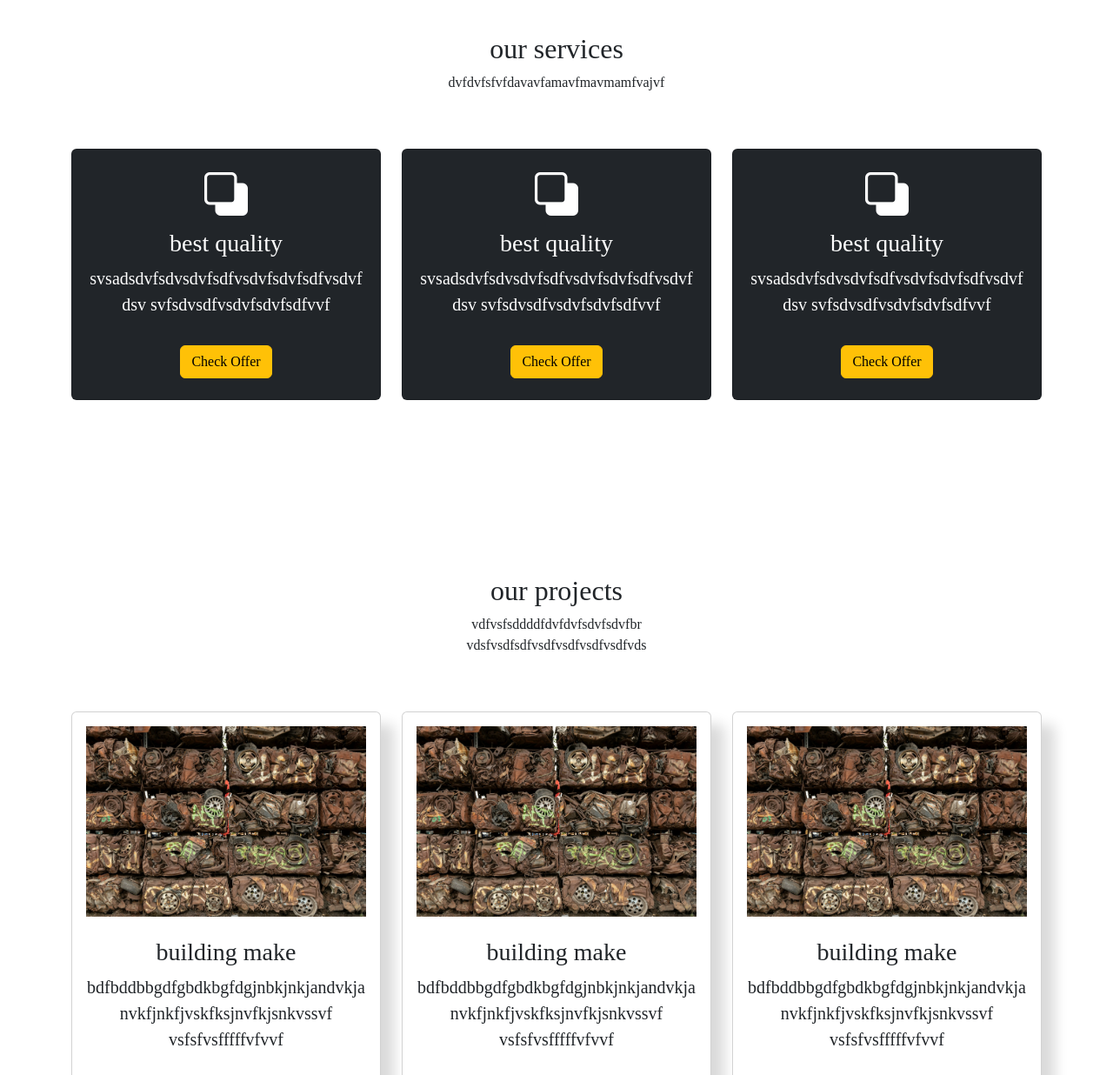
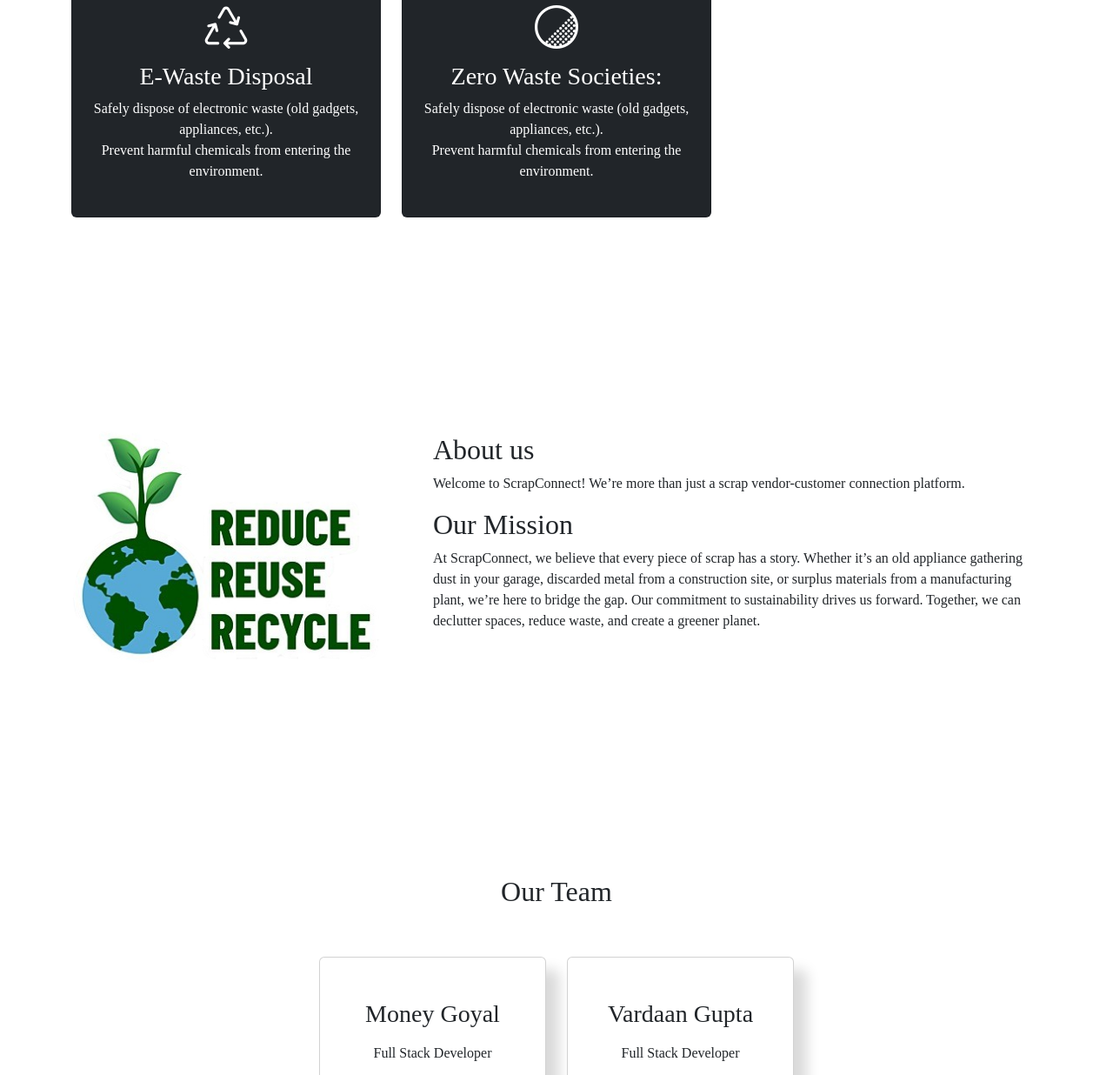
Before and after one commit to moneygoyal02/DEVCREATE-HACKATHON, a website: page Public/web/first.html in a window 1280 px wide. Shown: the part 1290-2526 px from the top of the page at 87% size. Drawn offline with nearby package versions, Linux system fonts and the light colour scheme.

Commit message:
front page done

```diff
--- a/Public/web/first.html
+++ b/Public/web/first.html
@@ -9,7 +9,10 @@
       integrity="sha384-YvpcrYf0tY3lHB60NNkmXc5s9fDVZLESaAA55NDzOxhy9GkcIdslK1eN7N6jIeHz"
       crossorigin="anonymous"
     ></script>
-    <link rel="stylesheet" href="https://cdn.jsdelivr.net/npm/bootstrap-icons@1.11.3/font/bootstrap-icons.min.css">
+    <link
+      rel="stylesheet"
+      href="https://cdn.jsdelivr.net/npm/bootstrap-icons@1.11.3/font/bootstrap-icons.min.css"
+    />
     <script
       src="https://cdnjs.cloudflare.com/ajax/libs/font-awesome/6.5.1/js/conflict-detection.min.js"
       integrity="sha512-7GbltvPUq7IRdFGoi+LQVL+KNVnVDfWcyxz9BfsGXwpOuqBysP/kPOYut4RfSipXadO8CL9oT4SzzN9aPMmeYg=="
@@ -37,7 +40,7 @@
 
     <nav
       class="navbar navbar-expand-lg fixed-top bg-body-tertiary"
-      style="background-color: #fffff7 !important"
+
     >
       <div class="container">
         <a class="navbar-brand" href="#">
@@ -57,7 +60,7 @@
         <div class="collapse navbar-collapse" id="navbarSupportedContent">
           <ul
             class="navbar-nav me-auto mb-2 mb-lg-0"
-            style="margin-left: 700px"
+            style="margin-left: 350px"
           >
             <li class="nav-item">
               <a class="nav-link" href="#">Home</a>
@@ -71,7 +74,7 @@
               <a class="nav-link" href="#">About</a>
             </li>
 
-            <li class="nav-item">
+            <li class="nav-item" style="margin-right: 350px">
               <a class="nav-link" href="#">Contact Us</a>
             </li>
 
@@ -89,10 +92,9 @@
     </nav>
 
     <!-- -------------------------CROUSEL---------------------------- -->
-    <div id="carouselExampleCaptions" class="carousel slide" >
-
-      <div class="carousel-inner" >
-        <div class="carousel-item active" >
+    <div id="carouselExampleCaptions" class="carousel slide">
+      <div class="carousel-inner">
+        <div class="carousel-item active">
           <img src="/pics/third.jpeg" class="d-block w-100" alt="..." />
           <div class="carousel-caption">
             <h5>EcoScrap Connect: Green Revolution</h5>
@@ -105,41 +107,16 @@
             </p>
           </div>
         </div>
+      </div>
+    </div>
 
-
-      </div>
-
-    </div>
-    <!-- --------------------------about section-------------------------------- -->
-    <section id="about" class="about section-padding">
-      <div class="container">
-        <div class="row">
-          <div class="col-md-12 col-12 col-lg-4">
-            <div class="about-img">
-              <img src="/pics/third.jpeg" class="img-fluid" alt="" />
-            </div>
-          </div>
-          <div class="col-lg-8 col-md-12 col-12 ps-lg-5 mt-md-5">
-            <div class="about-text">
-              <h2>
-                we provide best quality <br />
-                Services ever
-              </h2>
-              <p>vsdfdsfvsfsfvsvfsdvfsdfvsdfvsdfdsvfdsvf</p>
-              <a href="SIGNIN.html" class="btn btn-warning mt-3">learn more</a>
-            </div>
-          </div>
-        </div>
-      </div>
-    </section>
     <!-- -----------------------services section----------------------------------- -->
     <section id="services" class="services section-padding">
       <div class="container">
         <div class="row">
           <div class="col-md-12">
             <div class="section-header text-center pb-5">
-              <h2>our services</h2>
-              <p>dvfdvfsfvfdavavfamavfmavmamfvajvf</p>
+              <h2>Our Services</h2>
             </div>
           </div>
         </div>
@@ -148,49 +125,113 @@
           <div class="col-12 col-md-12 col-lg-4">
             <div class="card text-white text-center bg-dark pb-2">
               <div class="card-body">
-                <i class="bi bi-subtract"></i>
-                <h3 class="card-title">best quality</h3>
-                <p class="lead">svsadsdvfsdvsdvfsdfvsdvfsdvfsdfvsdvfdsv
-                  svfsdvsdfvsdvfsdvfsdfvvf
+                <i class="bi bi-house-door"></i>
+                <h3 class="card-title">Scrap Pickup and Recycling</h3>
+                <p>
+                  Arrange doorstep pickup of scrap materials.
+                  <br />
+                  Ensure proper recycling and disposal.
+                  <br />
+                  Reduce clutter and promote sustainability.
                 </p>
-                <a href="SIGNIN.html" class="btn btn-warning mt-3">Check Offer</a>
-
               </div>
             </div>
           </div>
           <div class="col-12 col-md-12 col-lg-4">
             <div class="card text-white text-center bg-dark pb-2">
               <div class="card-body">
-                <i class="bi bi-subtract"></i>
-                <h3 class="card-title">best quality</h3>
-                <p class="lead">svsadsdvfsdvsdvfsdfvsdvfsdvfsdfvsdvfdsv
-                  svfsdvsdfvsdvfsdvfsdfvvf
+                <i class="bi bi-truck"></i>
+                <h3 class="card-title">Vehicle Scrappage:</h3>
+                <p>
+                  Help users dispose of old, unfit vehicles.
+                  <br />
+                  Issue scrapping certificates for policy benefits.
+                  <br />
+                  Promote circularity in the automobile sector.
                 </p>
-                <a href="SIGNIN.html" class="btn btn-warning mt-3">Check Offer</a>
-
               </div>
             </div>
           </div>
           <div class="col-12 col-md-12 col-lg-4">
             <div class="card text-white text-center bg-dark pb-2">
               <div class="card-body">
-                <i class="bi bi-subtract"></i>
-                <h3 class="card-title">best quality</h3>
-                <p class="lead">svsadsdvfsdvsdvfsdfvsdvfsdvfsdfvsdvfdsv
-                  svfsdvsdfvsdvfsdvfsdfvvf
+                <i class="bi bi-hammer"></i>
+                <h3 class="card-title">Metal Salvage</h3>
+                <p>
+                  Collect and salvage metal items (aluminum, steel, etc.).
+                  <br />
+                  <br />
+                  Provide fair value for scrap metal.
                 </p>
-                <a href="SIGNIN.html" class="btn btn-warning mt-3">Check Offer</a>
-
+              </div>
+            </div>
+          </div>
+          <div class="col-12 col-md-12 mt-1 col-lg-4">
+            <div class="card text-white text-center bg-dark pb-2">
+              <div class="card-body">
+                <i class="bi bi-recycle"></i>
+                <h3 class="card-title">E-Waste Disposal</h3>
+                <p>
+                  Safely dispose of electronic waste (old gadgets, appliances,
+                  etc.).
+                  <br>
+                   Prevent harmful chemicals from entering the
+                  environment.
+                </p>
+              </div>
+            </div>
+          </div>
+          <div class="col-12 col-md-12 mt-1 col-lg-4">
+            <div class="card text-white text-center bg-dark pb-2">
+              <div class="card-body">
+                <i class="bi bi-noise-reduction"></i>
+                <h3 class="card-title">Zero Waste Societies:</h3>
+                <p>
+                  Safely dispose of electronic waste (old gadgets, appliances,
+                  etc.).
+                  <br>
+                   Prevent harmful chemicals from entering the
+                  environment.
+                </p>
               </div>
             </div>
           </div>
         </div>
-
-
+      </div>
+    </section>
+    <!-- --------------------------about section-------------------------------- -->
+    <section id="about" class="about section-padding">
+      <div class="container">
+        <div class="row">
+          <div class="col-md-12 col-12 col-lg-4">
+            <div class="about-img">
+              <img src="/pics/3rs.png" class="img-fluid" alt="" />
+            </div>
+          </div>
+          <div class="col-lg-8 col-md-12 col-12 ps-lg-5 mt-md-5">
+            <div class="about-text">
+              <h2>About us</h2>
+              <p>
+                Welcome to ScrapConnect! We’re more than just a scrap
+                vendor-customer connection platform.
+              </p>
+              <h2>Our Mission</h2>
+              <p>
+                At ScrapConnect, we believe that every piece of scrap has a
+                story. Whether it’s an old appliance gathering dust in your
+                garage, discarded metal from a construction site, or surplus
+                materials from a manufacturing plant, we’re here to bridge the
+                gap. Our commitment to sustainability drives us forward.
+                Together, we can declutter spaces, reduce waste, and create a
+                greener planet.
+              </p>
+            </div>
+          </div>
+        </div>
       </div>
     </section>
     <!-- -------------------------portfolio section--------------------------------- -->
-    <section id="portfolio" class="portfolio section-padding">
+    <!-- <section id="portfolio" class="portfolio section-padding">
       <div class="container">
         <div class="row">
           <div class="col-md-12">
@@ -198,8 +239,7 @@
               <h2>our projects</h2>
               <p>
                 vdfvsfsddddfdvfdvfsdvfsdvfbr
-                <br>vdsfvsdfsdfvsdfvsdfvsdfvsdfvds
-
+                <br />vdsfvsdfsdfvsdfvsdfvsdfvsdfvds
               </p>
             </div>
           </div>
@@ -209,15 +249,16 @@
             <div class="card text-center bg-white pb-2">
               <div class="card-body text-dark">
                 <div class="img-area mb-4">
-                  <img src="/pics/first.jpeg" class="img-fluid" alt="">
+                  <img src="/pics/first.jpeg" class="img-fluid" alt="" />
                 </div>
                 <h3 class="card-titel">building make</h3>
                 <p class="lead">
                   bdfbddbbgdfgbdkbgfdgjnbkjnkjandvkjanvkfjnkfjvskfksjnvfkjsnkvssvf
                   vsfsfvsfffffvfvvf
                 </p>
-                <a href="SIGNIN.html" class="btn btn-warning mt-3">Check Offer</a>
-
+                <a href="SIGNIN.html" class="btn btn-warning mt-3"
+                  >Check Offer</a
+                >
               </div>
             </div>
           </div>
@@ -225,15 +266,16 @@
             <div class="card text-center bg-white pb-2">
               <div class="card-body text-dark">
                 <div class="img-area mb-4">
-                  <img src="/pics/first.jpeg" class="img-fluid" alt="">
+                  <img src="/pics/first.jpeg" class="img-fluid" alt="" />
                 </div>
                 <h3 class="card-titel">building make</h3>
                 <p class="lead">
                   bdfbddbbgdfgbdkbgfdgjnbkjnkjandvkjanvkfjnkfjvskfksjnvfkjsnkvssvf
                   vsfsfvsfffffvfvvf
                 </p>
-                <a href="SIGNIN.html" class="btn btn-warning mt-3">Check Offer</a>
-
+                <a href="SIGNIN.html" class="btn btn-warning mt-3"
+                  >Check Offer</a
+                >
               </div>
             </div>
           </div>
@@ -241,46 +283,70 @@
             <div class="card text-center bg-white pb-2">
               <div class="card-body text-dark">
                 <div class="img-area mb-4">
-                  <img src="/pics/first.jpeg" class="img-fluid" alt="">
+                  <img src="/pics/first.jpeg" class="img-fluid" alt="" />
                 </div>
                 <h3 class="card-titel">building make</h3>
                 <p class="lead">
                   bdfbddbbgdfgbdkbgfdgjnbkjnkjandvkjanvkfjnkfjvskfksjnvfkjsnkvssvf
                   vsfsfvsfffffvfvvf
                 </p>
-                <a href="SIGNIN.html" class="btn btn-warning mt-3">Check Offer</a>
-
+                <a href="SIGNIN.html" class="btn btn-warning mt-3"
+                  >Check Offer</a
+                >
               </div>
             </div>
           </div>
         </div>
       </div>
-    </section>
+    </section> -->
     <!-- -----------------------------------team section------------------------------------------- -->
     <section id="team" class="team section-padding">
       <div class="container">
         <div class="row">
           <div class="col-md-12">
             <div class="section-header text-center pb-5">
-              <h2>our projects</h2>
-              <p>vkdnvkdnkdnfvkdnvfkdfkvdnvf <br>bdbdkfbndknfvkdnvkdjnvkfdnkfdnjf</p>
+              <h2>Our Team</h2>
+
             </div>
           </div>
         </div>
-        <div class="row">
+        <div class="row justify-content-center">
           <div class="col-12 col-md-6 col-lg-3">
             <div class="card text-center">
               <div class="card-body">
-                <img src="/pics/google.png" class="img-fluid rounded-circle" alt="">
-                <h3 class="card-title py-2">vsdfsvfsdv</h3>
-                <p class="card-text">svfsdfvvfdsdsvf</p>
+                <img
+                  src=""
+                  class="img-fluid rounded-circle"
+                  alt=""
+
+                />
+                <h3 class="card-title py-2">Money Goyal</h3>
+                <p class="card-text">Full Stack Developer</p>
                 <p class="socials">
                   <i class="bi bi-twitter text-dark mx-1"></i>
                   <i class="bi bi-instagram text-dark mx-1"></i>
                   <i class="bi bi-linkedin text-dark mx-1"></i>
                   <i class="bi bi-github text-dark mx-1"></i>
                 </p>
-
+              </div>
+            </div>
+          </div>
+          <div class="col-12 col-md-6 col-lg-3">
+            <div class="card text-center">
+              <div class="card-body">
+                <img
+                  src=""
+                  class="img-fluid rounded-circle"
+                  alt=""
+                />
+                <h3 class="card-title py-2">Vardaan Gupta</h3>
+                <p class="card-text">Full Stack Developer</p>
+                <p class="socials">
+                  <i class="bi bi-twitter text-dark mx-1"></i>
+                  <i class="bi bi-instagram text-dark mx-1"></i>
+                  <i class="bi bi-linkedin text-dark mx-1"></i>
+                  <i class="bi bi-github text-dark mx-1"></i>
+                </p>
               </div>
             </div>
           </div>
@@ -290,9 +356,7 @@
     <!-- --------------------------------footer----------------------------------------------- -->
     <footer class="bg-dark p-2 text-center">
       <div class="container">
-        <p class="text-white">
-          All rights reserved @SCRAPCON
-        </p>
+        <p class="text-white">All rights reserved @SCRAPCON</p>
       </div>
     </footer>
     <!-- ------------------------------------------------------------------------------------------------------- -->
```
Also changed, not shown: Public/web/pics/3rs.png (added), Public/web/pics/editm.jpg (added), Public/web/pics/editv.jpg (added).
